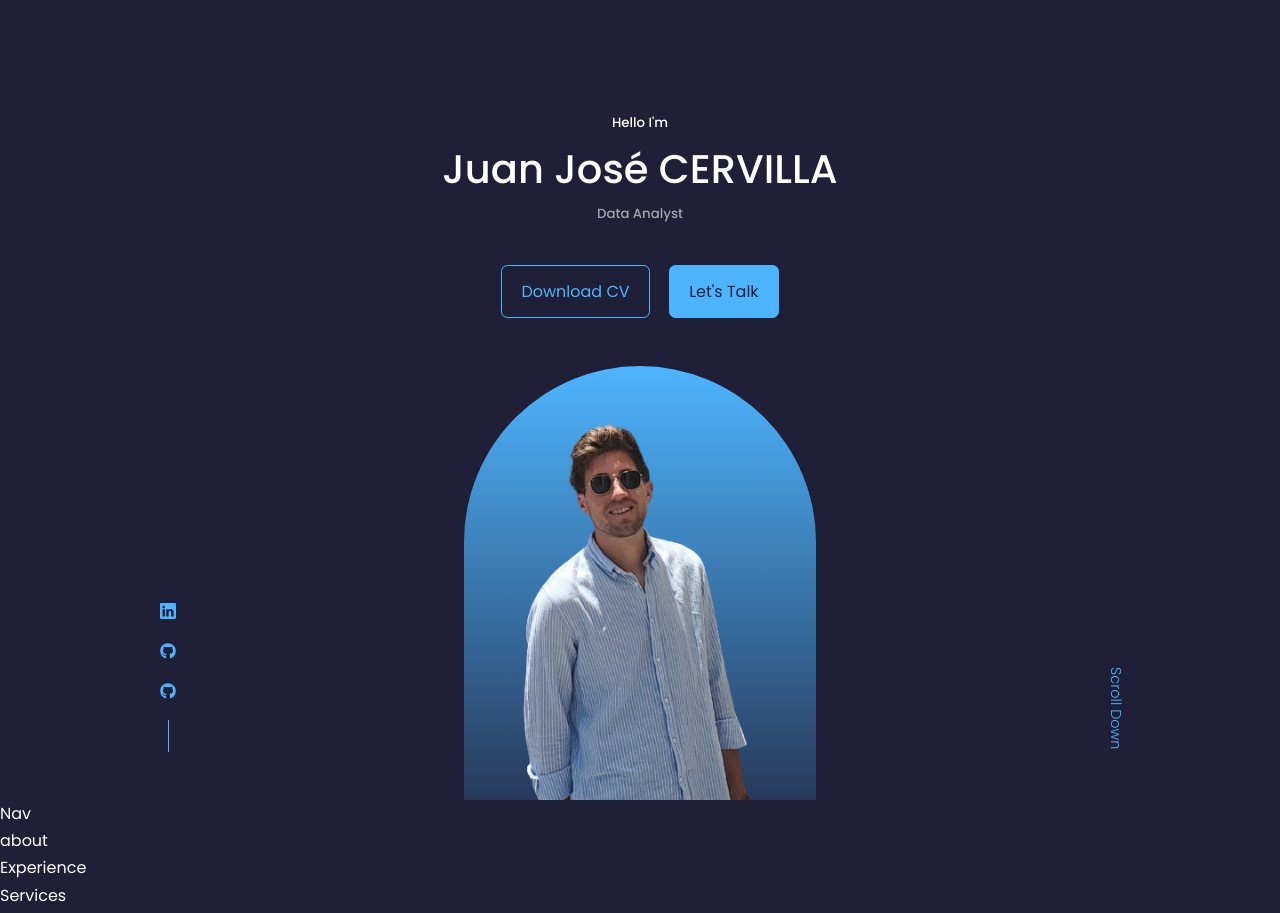
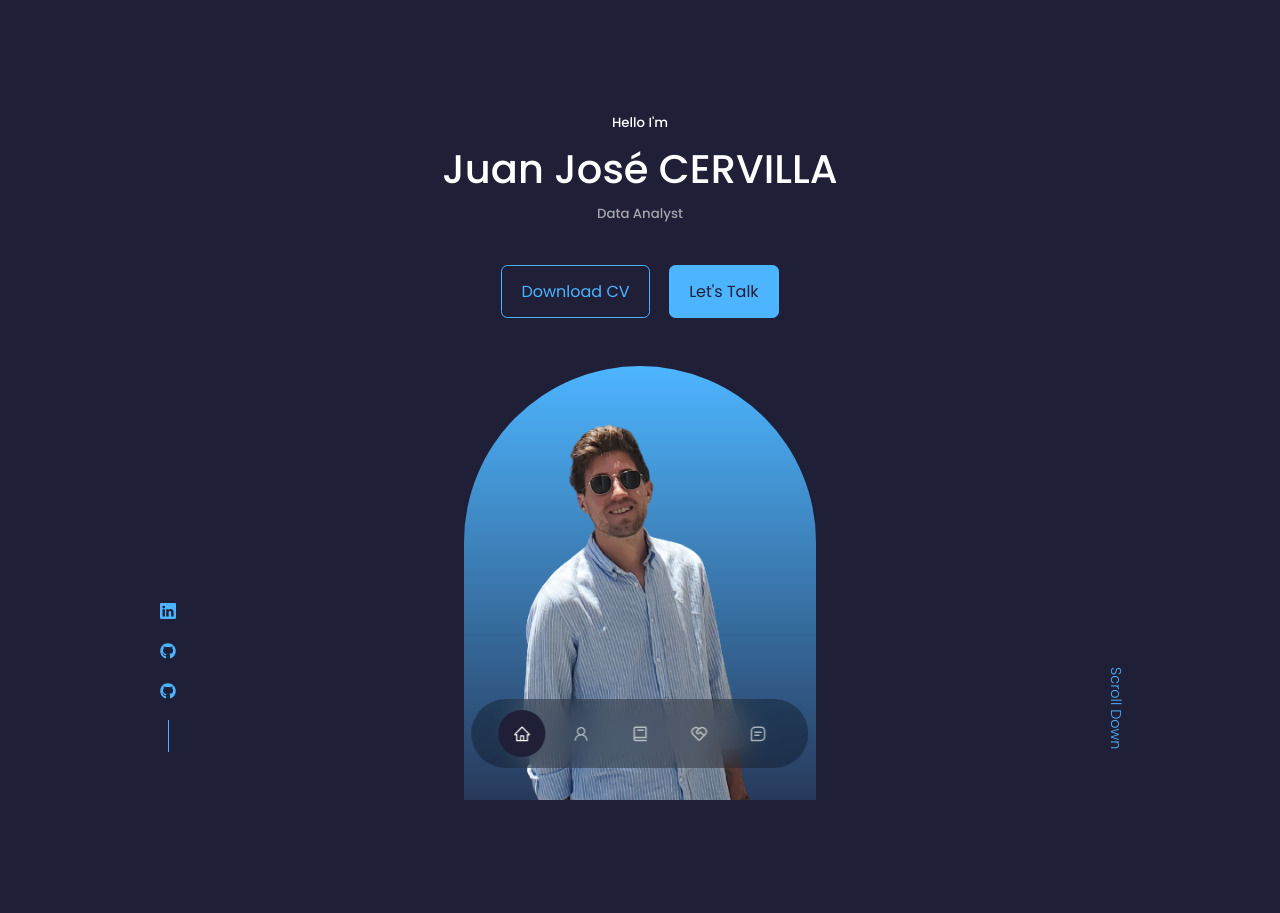
Before and after one commit to JuanjoCervilla/React-Portfolio-Website, a React (Create React App) app: page / in a window 1280 px wide. Shown: the top 913 px of the page. Built offline with nearby package versions, Linux system fonts and the light colour scheme.

Commit message:
Nav finished

```diff
--- a/src/components/about/about.jsx
+++ b/src/components/about/about.jsx
@@ -1,10 +1,10 @@
 import React from 'react'
 import './about.css'
 
-const about = () => {
+const About = () => {
   return (
-    <div>about</div>
+    <section id='about'> About</section>
   )
 }
 
-export default about
+export default About
--- a/src/components/contact/Contact.jsx
+++ b/src/components/contact/Contact.jsx
@@ -3,7 +3,7 @@ import './contact.css'
 
 const Contact = () => {
   return (
-    <div>Contact</div>
+    <section id='contact'> Contact</section>
   )
 }
 
--- a/src/components/experience/Experience.jsx
+++ b/src/components/experience/Experience.jsx
@@ -3,7 +3,7 @@ import './experience.css'
 
 const Experience = () => {
   return (
-    <div>Experience</div>
+    <section id='experiences'>Experiences</section>
   )
 }
 
--- a/src/components/footer/Footer.jsx
+++ b/src/components/footer/Footer.jsx
@@ -1,10 +1,10 @@
 import React from 'react'
 import './footer.css'
 
-const footer = () => {
+const Footer = () => {
   return (
     <div>Footer</div>
   )
 }
 
-export default footer
+export default Footer
--- a/src/components/header/Header.jsx
+++ b/src/components/header/Header.jsx
@@ -4,7 +4,7 @@ import CTA from './CTA'
 import ME from '../../assets/me.png'
 import HeaderSocials from './HeaderSocials'
 
-const header = () => {
+const Header = () => {
   return (
     <header>
       <div className="container header__container">
@@ -25,4 +25,4 @@ const header = () => {
   )
 }
 
-export default header
+export default Header
--- a/src/components/nav/Nav.jsx
+++ b/src/components/nav/Nav.jsx
@@ -1,10 +1,24 @@
 import React from 'react'
 import './nav.css'
+import {AiOutlineHome} from 'react-icons/ai'
+import {AiOutlineUser} from 'react-icons/ai'
+import {BiBook} from 'react-icons/bi'
+import {RiServiceLine} from 'react-icons/ri'
+import {BiMessageSquareDetail} from 'react-icons/bi'
+import {useState} from 'react'
 
-const nav = () => {
+
+const Nav = () => {
+  const [activeNav, setActiveNav] = useState('#')
   return (
-    <div>Nav</div>
+    <nav>
+      <a href="#" onClick={() => setActiveNav('#')} className={activeNav === '#' ? 'active' : ''}><AiOutlineHome/></a>
+      <a href="#about" onClick={() => setActiveNav('#about')} className={activeNav === '#about' ? 'active' : ''}><AiOutlineUser/></a>
+      <a href="#experiences" onClick={() => setActiveNav('#experiences')} className={activeNav === '#experiences' ? 'active' : ''}><BiBook/></a>
+      <a href="#services" onClick={() => setActiveNav('#services')} className={activeNav === '#services' ? 'active' : ''}><RiServiceLine/></a>
+      <a href="#contact" onClick={() => setActiveNav('#contact')} className={activeNav === '#conctact' ? 'active' : ''}><BiMessageSquareDetail/></a>
+    </nav>
   )
 }
 
-export default nav
+export default Nav
--- a/src/components/nav/nav.css
+++ b/src/components/nav/nav.css
@@ -0,0 +1,33 @@
+nav {
+    background: rgba(0, 0, 0, 0.3);
+    width: max-content;
+    display: block;
+    padding: 0.7rem 1.7rem;
+    z-index: 2;
+    position: fixed;
+    left: 50%;
+    transform: translateX(-50%);
+    bottom: 2rem;
+    display: flex;
+    gap: 0.8rem;
+    border-radius: 3rem;
+    backdrop-filter: blur(15px);
+}
+
+nav a {
+    background: transparent;
+    padding: 0.9rem;
+    border-radius: 50%;
+    display: flex;
+    color: var(--color-light);
+    font-size: 1.1rem;
+}
+
+nav a:hover {
+    background: rgba(0, 0, 0, 0.3);
+}
+
+nav a.active {
+    background: var(--color-bg);
+    color: var(--color-white);
+}
--- a/src/components/portfolio/Portfolio.jsx
+++ b/src/components/portfolio/Portfolio.jsx
@@ -1,10 +1,10 @@
 import React from 'react'
 import './portfolio.css'
 
-const portfolio = () => {
+const Portfolio = () => {
   return (
-    <div>portfolio</div>
+    <section id='portfolio'> Portfolio</section>
   )
 }
 
-export default portfolio
+export default Portfolio
--- a/src/components/services/Services.jsx
+++ b/src/components/services/Services.jsx
@@ -3,7 +3,7 @@ import './services.css'
 
 const Services = () => {
   return (
-    <div>Services</div>
+    <section id='services'> Services</section>
   )
 }
 
--- a/src/components/testimonials/Testimonials.jsx
+++ b/src/components/testimonials/Testimonials.jsx
@@ -1,10 +1,10 @@
 import React from 'react'
 import './testimonials.css'
 
-const testimonials = () => {
+const Testimonials = () => {
   return (
-    <div>testimonials</div>
+    <section id='testimonials'> Testimonials</section>
   )
 }
 
-export default testimonials
+export default Testimonials
```
